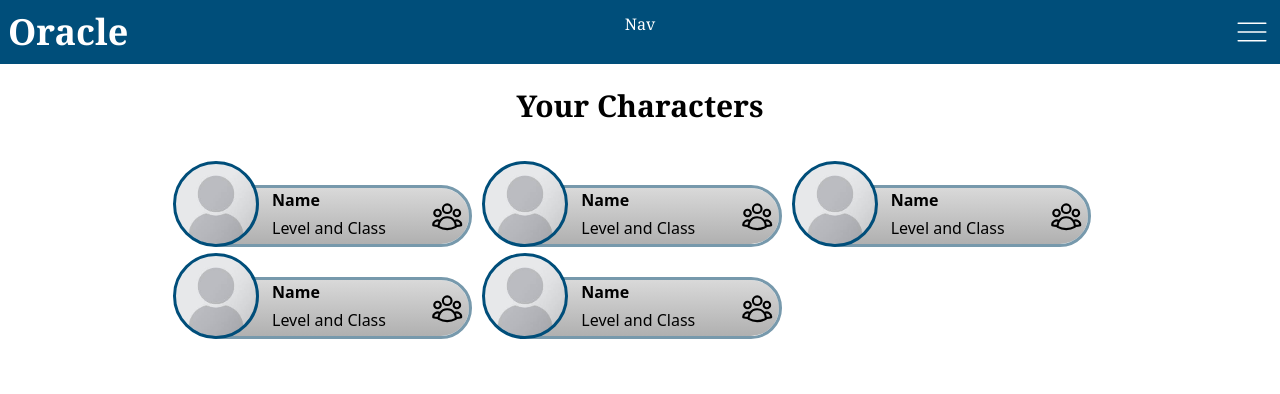
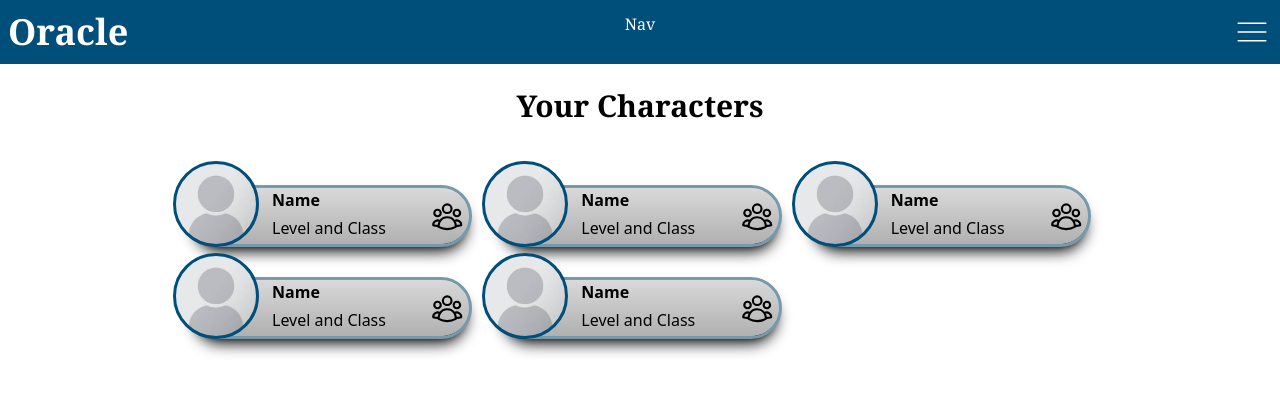
Before and after one commit to JakeIVS/Oracle, a React (Vite) app in the folder client/: page /characters in a window 1280 px wide. Shown: the top 394 px of the page. Built offline with nearby package versions, Linux system fonts and the light colour scheme.

Commit message:
add hover animation and drop shadow

```diff
--- a/client/src/components/CharacterCard.jsx
+++ b/client/src/components/CharacterCard.jsx
@@ -35,7 +35,7 @@ function CharacterCard({ name, level, characterclass, campaign }) {
   );
 
   return (
-    <div className="group mt-6 grid h-14 grid-cols-5 gap-x-3 overflow-visible rounded-full bg-gradient-to-t from-n-dark to-n-light outline outline-secondary">
+    <div className="q group mt-6 grid h-14 grid-cols-5 gap-x-3 overflow-visible rounded-full bg-gradient-to-t from-n-dark to-n-light shadow-lg shadow-black outline outline-secondary transition-all duration-300 hover:scale-105                                                 hover:shadow-xl hover:shadow-neutral-500">
       <div className="absolute row-span-2 h-20 w-20 translate-x-[-20%] translate-y-[-30%] overflow-hidden rounded-full bg-gray-500 outline outline-primary">
         <img
           src="src/assets/placeholder-portrait.jpg"
```
